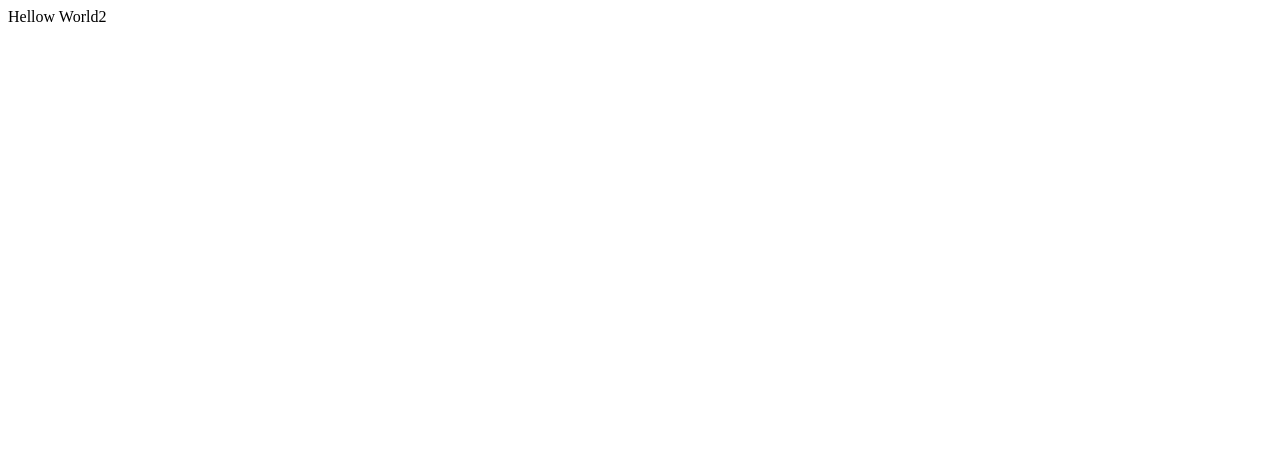
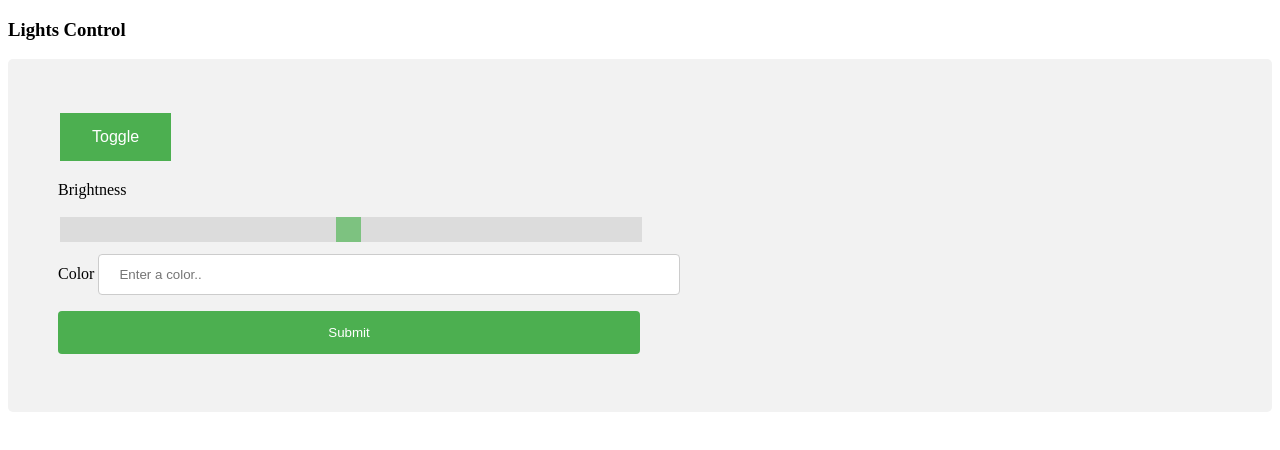
Before and after one commit to nabuskey/led-demo, a plain HTML site: page frontend/index.html in a window 1280 px wide. Drawn offline with nearby package versions, Linux system fonts and the light colour scheme.

Commit message:
Update index.html

```diff
--- a/frontend/index.html
+++ b/frontend/index.html
@@ -1 +1,138 @@
-Hellow World2
+<!DOCTYPE html>
+<html>
+<head>
+    <script src="https://ajax.googleapis.com/ajax/libs/jquery/3.5.1/jquery.min.js"></script>
+</head>
+<meta charset="UTF-8">
+
+<style>
+    input[type=text], select {
+        width: 50%;
+        padding: 12px 20px;
+        margin: 8px 0;
+        display: inline-block;
+        border: 1px solid #ccc;
+        border-radius: 4px;
+        box-sizing: border-box;
+    }
+
+    input[type=button] {
+        width: 50%;
+        background-color: #4CAF50;
+        color: white;
+        padding: 14px 200px;
+        margin: 8px 0;
+        border: none;
+        border-radius: 4px;
+        cursor: pointer;
+    }
+
+    input[type=submit]:hover {
+        background-color: #45b049;
+    }
+
+    div {
+        border-radius: 5px;
+        background-color: #f2f2f2;
+        padding: 50px;
+    }
+
+    .button {
+        background-color: #4CAF50;
+        border: none;
+        color: white;
+        padding: 15px 32px;
+        text-align: center;
+        text-decoration: none;
+        display: inline-block;
+        font-size: 16px;
+        margin: 4px 2px;
+        cursor: pointer;
+    }
+    .slider {
+        -webkit-appearance: none;
+        width: 50%;
+        height: 25px;
+        background: #d3d3d3;
+        outline: none;
+        opacity: 0.7;
+        -webkit-transition: .2s;
+        transition: opacity .2s;
+    }
+
+    .slider:hover {
+        opacity: 1;
+    }
+
+    .slider::-webkit-slider-thumb {
+        -webkit-appearance: none;
+        appearance: none;
+        width: 25px;
+        height: 25px;
+        background: #4CAF50;
+        cursor: pointer;
+    }
+
+    .slider::-moz-range-thumb {
+        width: 25px;
+        height: 25px;
+        background: #4CAF50;
+        cursor: pointer;
+    }
+
+</style>
+<body>
+
+<h3>Lights Control</h3>
+
+<div>
+    <button class="button" onclick="toggle()">Toggle</button>
+    <p>Brightness</p>
+    <input type="range" min="1" max="100" value="50" class="slider" id="myRange">
+    <form>
+        <label for="colorName">Color</label>
+        <input type="text" id="colorName" name="colorName" placeholder="Enter a color..">
+        <input type="button" id="submit" value="Submit" onclick="return runAllTheThings()">
+    </form>
+</div>
+
+</body>
+</html>
+
+
+<script>
+    const host = window.location.hostname
+    const port = window.location.port
+
+    function toggle() {
+        let toggleUrl = 'http://' + host + ':' + port + '/toggle';
+        console.log("ok")
+        fetch(toggleUrl)
+    }
+    function runAllTheThings() {
+        postData()
+        postBrightness()
+    }
+    function postData() {
+        let Url='http://' + host + ':' + port + '/color';
+        try {
+            let data = {"color": document.getElementById("colorName").value};console.log(data)
+            fetch(Url, {
+                method: 'POST',
+                body: JSON.stringify(data)
+            });
+        }
+        catch (err) {
+            console.log(err)
+        }
+    }
+    function postBrightness() {
+        let brightnessUrl = 'http://' + host + ':' + port + '/brightness';
+        let data = {"value": document.getElementById("myRange").value};
+        console.log(data)
+        fetch(brightnessUrl, {
+            method: 'POST',
+            body: JSON.stringify(data)
+        });
+    }
+</script>
```
